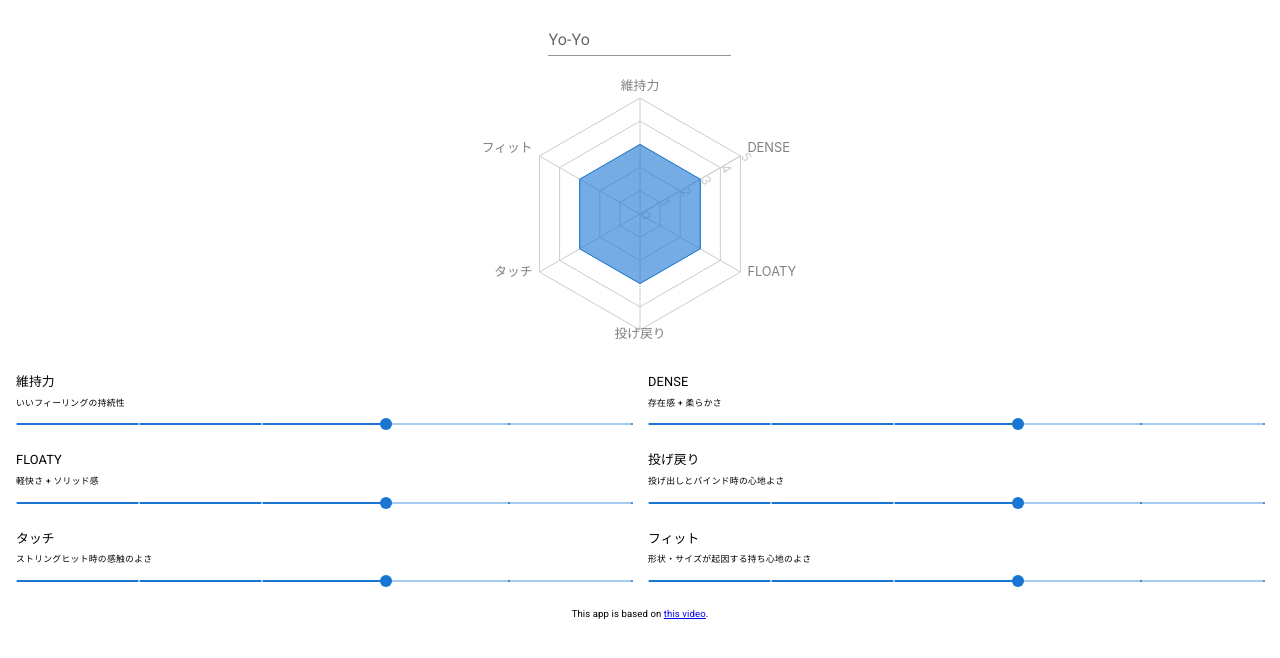
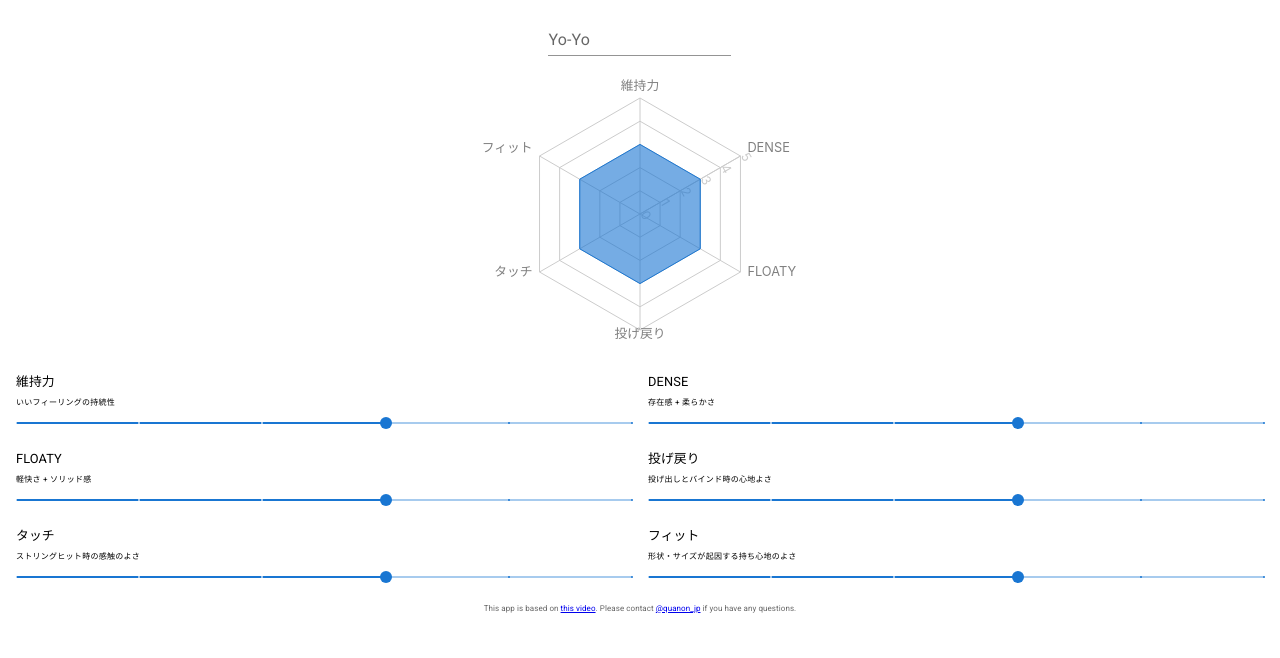
Before and after one commit to quanon/kimochiii_yoyo_radar_chart, a React (Create React App) app: page / in a window 1280 px wide. Shown: the top 658 px of the page. Built offline with nearby package versions, Linux system fonts and the light colour scheme.

Commit message:
Add contact

```diff
--- a/src/App.js
+++ b/src/App.js
@@ -87,8 +87,8 @@ const App = () => {
         })}
         <Grid size={12}>
           <Box display="flex" alignItems="center" justifyContent="center">
-            <Typography sx={{ fontSize: '0.6rem' }} gutterBottom>
-              This app is based on <a href="https://www.youtube.com/watch?v=ts6CJosyLHk">this video</a>.
+            <Typography sx={{ fontSize: '0.5rem' }} color="rgba(0, 0, 0, 0.6)" gutterBottom>
+              This app is based on <a href="https://www.youtube.com/watch?v=ts6CJosyLHk">this video</a>. Please contact <a href="https://x.com/quanon_jp">@quanon_jp</a> if you have any questions.
             </Typography>
           </Box>
         </Grid>
--- a/src/components/KimochiiiSlider.js
+++ b/src/components/KimochiiiSlider.js
@@ -22,7 +22,7 @@ const KimochiiiSlider = ({ key, label, description, defaultValue, setValue }) =>
       <Typography sx={{ fontSize: '0.8rem' }} gutterBottom>
         {label}
       </Typography>
-      <Typography variant="caption" gutterBottom sx={{ fontSize: '0.55rem', display: 'block', mb: 0 }}>
+      <Typography variant="caption" gutterBottom sx={{ fontSize: '0.5rem', display: 'block', mb: 0 }}>
         {description}
       </Typography>
       <Slider
```
